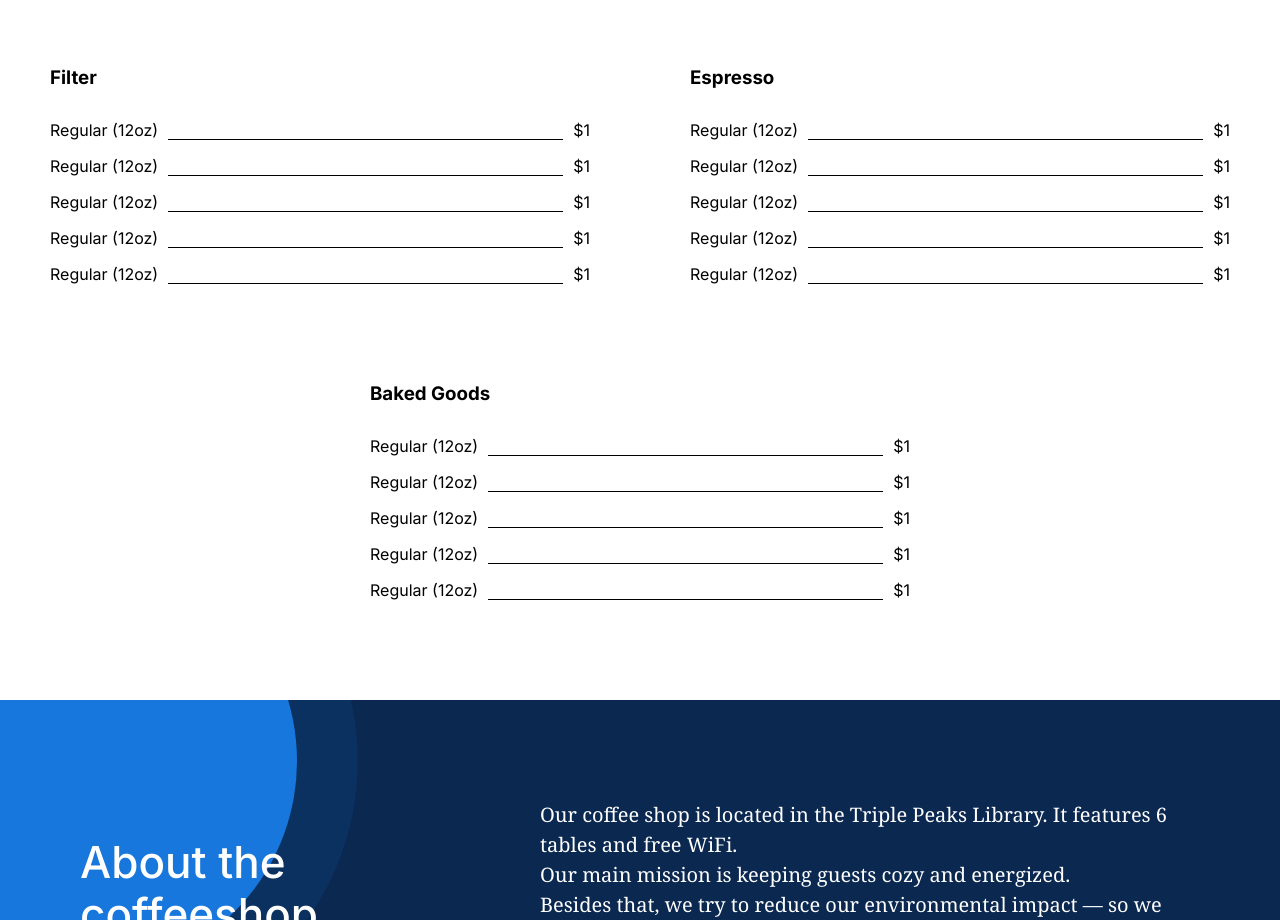
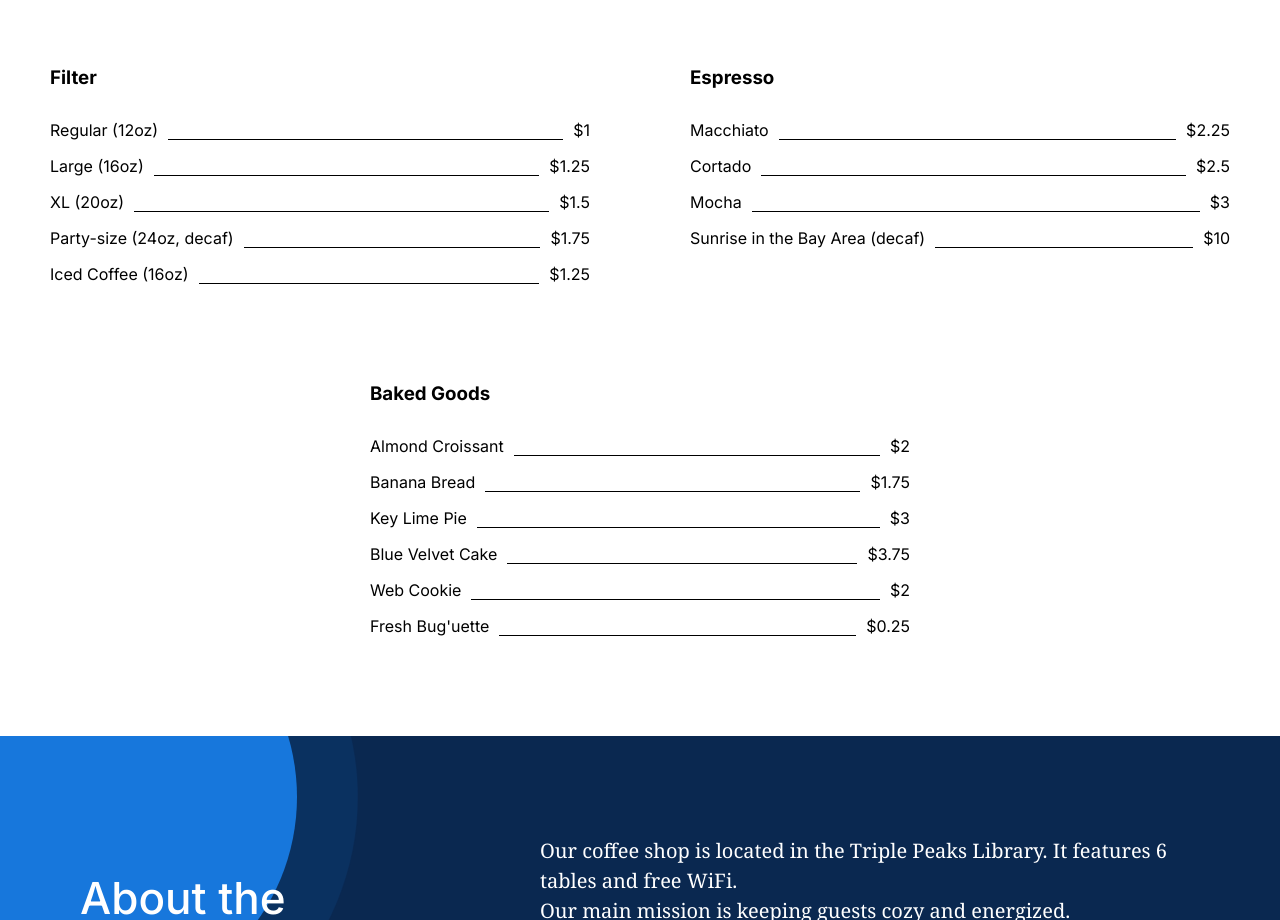
Before and after one commit to GarlicBread123/se_project_coffeeshop, a plain HTML site: page index.html in a window 1280 px wide. Shown: the part 2760-3680 px from the top of the page. Drawn offline with Linux system fonts and the light colour scheme.

Commit message:
final part commit #1

```diff
--- a/index.html
+++ b/index.html
@@ -112,30 +112,30 @@
               <h3 class = "card__title">Filter</h3>
               <ul class = "card__list">
                 <li class = "card__list-item">Regular (12oz) <span class="card__list-divider"></span> $1</li>
-                <li class = "card__list-item">Regular (12oz) <span class="card__list-divider"></span> $1</li>
-                <li class = "card__list-item">Regular (12oz) <span class="card__list-divider"></span> $1</li>
-                <li class = "card__list-item">Regular (12oz) <span class="card__list-divider"></span> $1</li>
-                <li class = "card__list-item">Regular (12oz) <span class="card__list-divider"></span> $1</li>
+                <li class = "card__list-item">Large (16oz) <span class="card__list-divider"></span> $1.25</li>
+                <li class = "card__list-item">XL (20oz) <span class="card__list-divider"></span> $1.5</li>
+                <li class = "card__list-item">Party-size (24oz, decaf) <span class="card__list-divider"></span> $1.75</li>
+                <li class = "card__list-item">Iced Coffee (16oz) <span class="card__list-divider"></span> $1.25</li>
               </ul>
             </li>
             <li class = "card">
               <h3 class = "card__title">Espresso</h3>
               <ul class = "card__list">
-                <li class = "card__list-item">Regular (12oz) <span class="card__list-divider"></span> $1</li>
-                <li class = "card__list-item">Regular (12oz) <span class="card__list-divider"></span> $1</li>
-                <li class = "card__list-item">Regular (12oz) <span class="card__list-divider"></span> $1</li>
-                <li class = "card__list-item">Regular (12oz) <span class="card__list-divider"></span> $1</li>
-                <li class = "card__list-item">Regular (12oz) <span class="card__list-divider"></span> $1</li>
+                <li class = "card__list-item">Macchiato <span class="card__list-divider"></span> $2.25</li>
+                <li class = "card__list-item">Cortado <span class="card__list-divider"></span> $2.5</li>
+                <li class = "card__list-item">Mocha <span class="card__list-divider"></span> $3</li>
+                <li class = "card__list-item">Sunrise in the Bay Area (decaf) <span class="card__list-divider"></span> $10</li>
               </ul>
             </li>
             <li class = "card">
               <h3 class = "card__title">Baked Goods</h3>
               <ul class = "card__list">
-                <li class = "card__list-item">Regular (12oz) <span class="card__list-divider"></span> $1</li>
-                <li class = "card__list-item">Regular (12oz) <span class="card__list-divider"></span> $1</li>
-                <li class = "card__list-item">Regular (12oz) <span class="card__list-divider"></span> $1</li>
-                <li class = "card__list-item">Regular (12oz) <span class="card__list-divider"></span> $1</li>
-                <li class = "card__list-item">Regular (12oz) <span class="card__list-divider"></span> $1</li>
+                <li class = "card__list-item">Almond Croissant <span class="card__list-divider"></span> $2</li>
+                <li class = "card__list-item">Banana Bread <span class="card__list-divider"></span> $1.75</li>
+                <li class = "card__list-item">Key Lime Pie <span class="card__list-divider"></span> $3</li>
+                <li class = "card__list-item">Blue Velvet Cake <span class="card__list-divider"></span> $3.75</li>
+                <li class = "card__list-item">Web Cookie <span class="card__list-divider"></span> $2</li>
+                <li class = "card__list-item">Fresh Bug'uette <span class="card__list-divider"></span> $0.25</li>
               </ul>
             </li>
           </ul>
```
